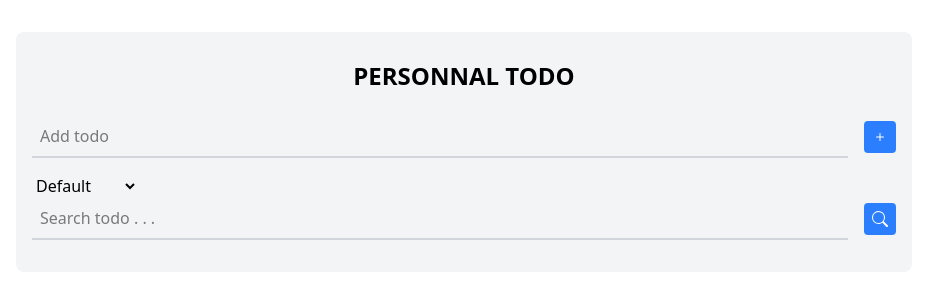
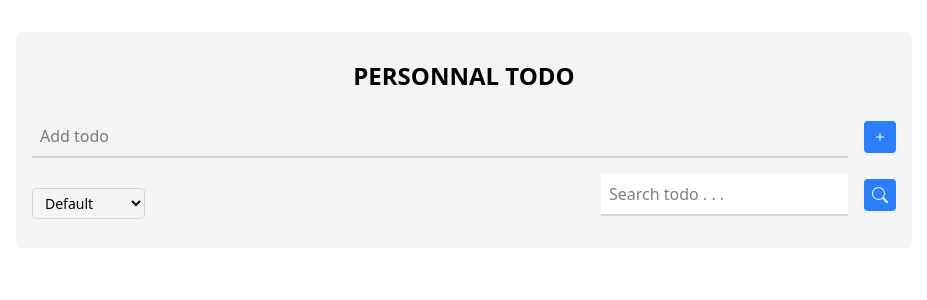
Before and after one commit to moonspark78/Todo_List--Redux, a React (Vite) app: page / in a window 1280 px wide. Shown: the top 300 px of the page, without its empty margins (176-1103 px from the left). Built offline with nearby package versions, Linux system fonts and the light colour scheme.

Commit message:
working on the button section  :art:

```diff
--- a/src/components/FilterButton.jsx
+++ b/src/components/FilterButton.jsx
@@ -3,7 +3,7 @@
 const FilterButton = () => {
   return (
     <div className="flex space-x-4 items-center">
-        <select>
+        <select className="text-sm px-2 py-1 rounded border border-gray-300 focus:outline-none">
             <option value="ALL">Default</option>
             <option value="COMPLETED">Completed</option>
             <option value="INCOMPLETE">Incomplete</option>
--- a/src/components/Todo.jsx
+++ b/src/components/Todo.jsx
@@ -50,7 +50,7 @@ const Todo = () => {
       </div>
 
       {/* filter & search input */}
-      <div>
+      <div className="flex items-center justify-between">
         <FilterButton/>
         <div className="flex items-center mb-4">
           <input
@@ -60,7 +60,7 @@ const Todo = () => {
             name="searchTodoInput"
             id="searchTodoInput"
             placeholder="Search todo . . ."
-            className="flex-grow p-2 border-b-2 border-gray-300 focus:outline-none focus:border-blue-500"
+            className="flex-grow p-2 border-b-2 border-gray-300 bg-white focus:outline-none focus:border-blue-500"
           />
         <button
           className="ml-4 p-2 bg-blue-500 text-white hover:bg-blue-600 rounded"
```
